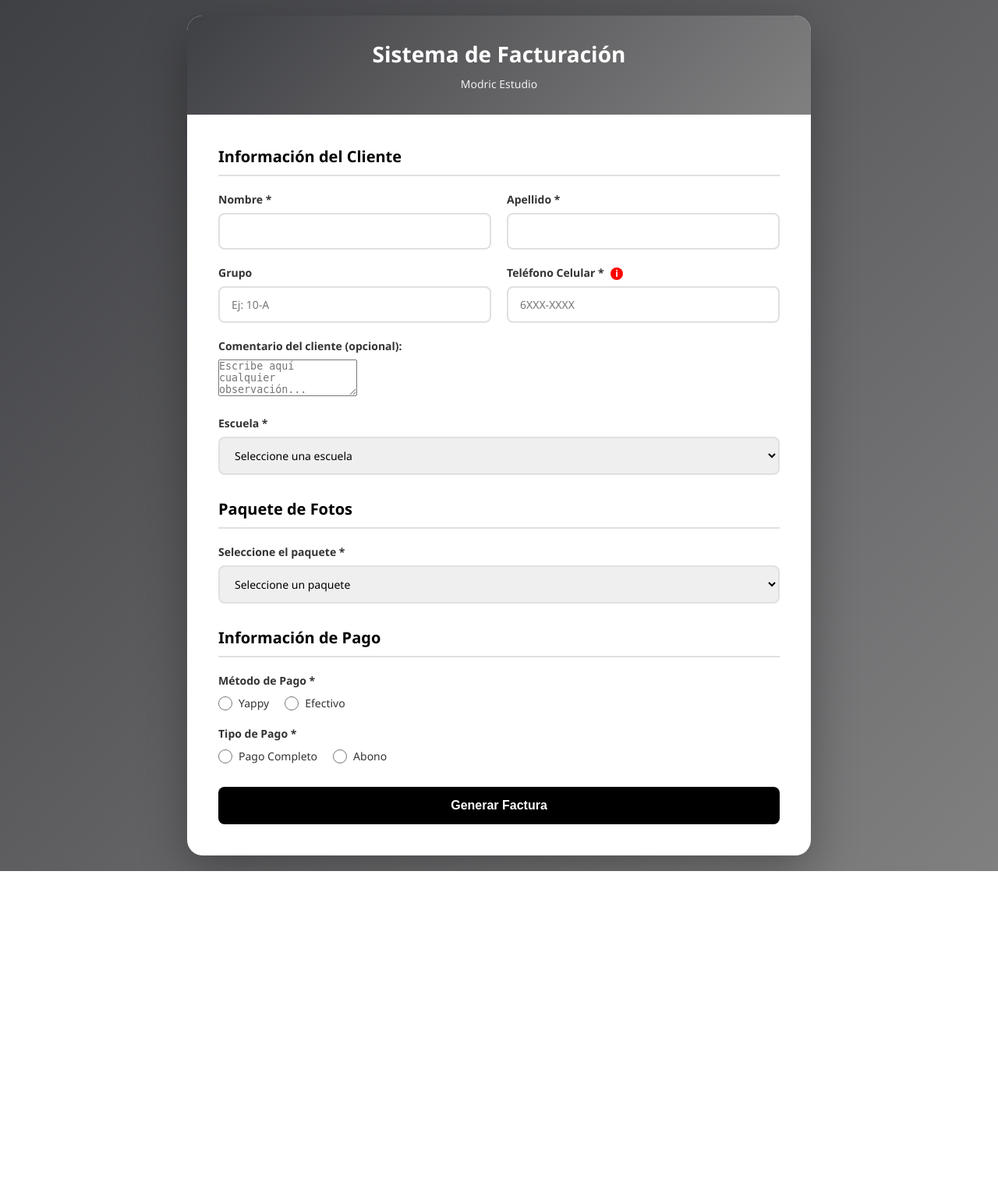
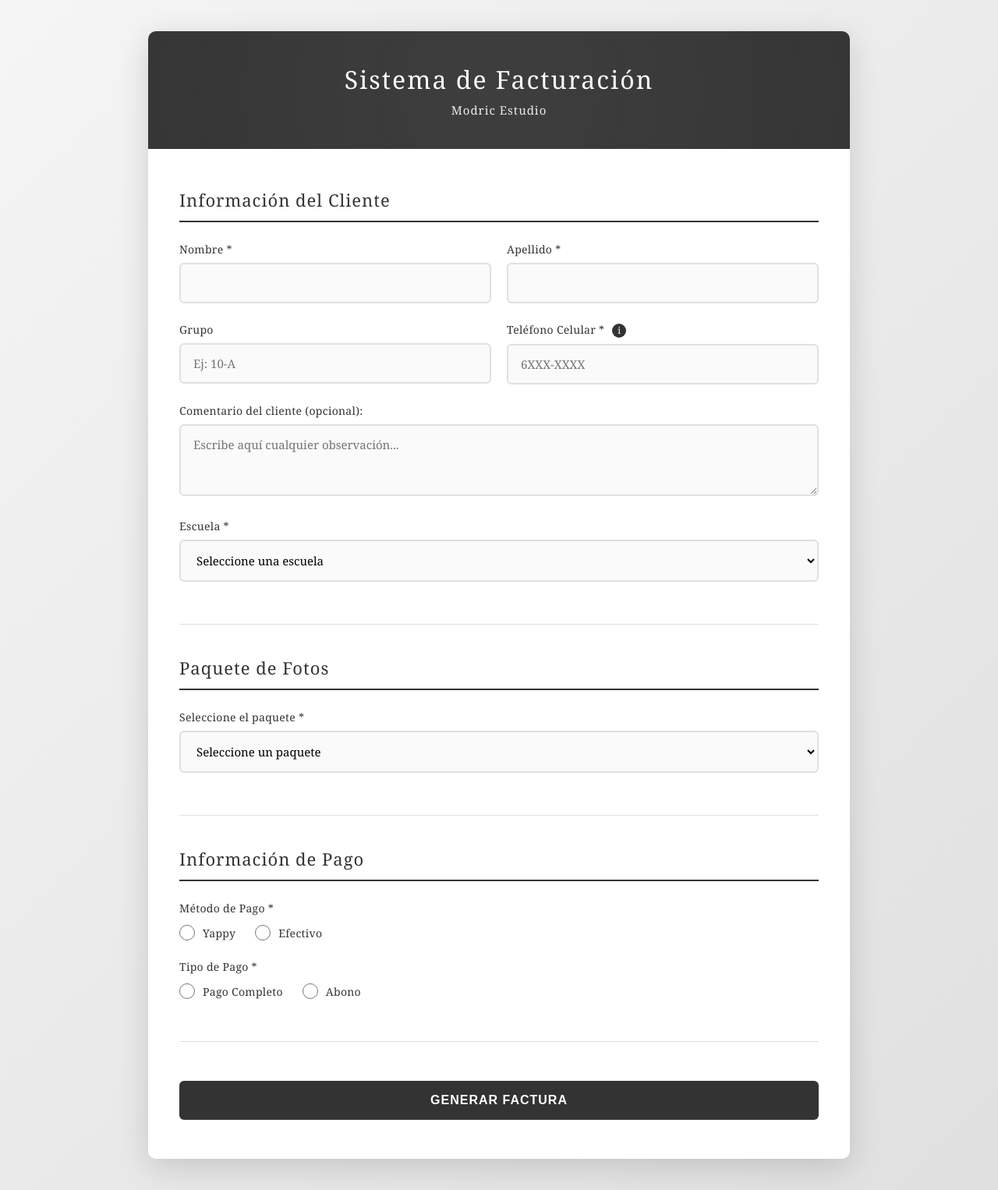
Before and after one commit to GamuDevOne/modric-estudio-web, a PHP site: page /RegistroCliente_Factura/registro.html in a window 1280 px wide. Shown: the whole page at 78% size. Before the commit the page ends 1117 px from the top, so only its background shows below. Run offline with PHP 8.4, Linux system fonts and the light colour scheme.

Commit message:
Nada, literalmente nada

```diff
--- a/RegistroCliente_Factura/registro.css
+++ b/RegistroCliente_Factura/registro.css
@@ -5,125 +5,176 @@
 }
 
 body {
-    font-family: 'Segoe UI', Tahoma, Geneva, Verdana, sans-serif;
-    background: linear-gradient(135deg, #3f4044 0%, #818081 100%);
+    font-family: 'Georgia', 'Times New Roman', serif;
+    background: linear-gradient(135deg, #f5f5f5 0%, #e0e0e0 100%);
     min-height: 100vh;
-    padding: 20px;
+    padding: 40px 20px;
 }
 
 .container {
-    max-width: 800px;
+    max-width: 900px;
     margin: 0 auto;
-    background: white;
-    border-radius: 20px;
-    box-shadow: 0 20px 60px rgba(0, 0, 0, 0.3);
+    background: #fff;
+    border-radius: 10px;
+    box-shadow: 0 10px 40px rgba(0, 0, 0, 0.15);
     overflow: hidden;
 }
 
+/* ==== HEADER ==== */
 .header {
-    background: linear-gradient(135deg, #3f4044 0%, #818081 100%);
+    background: #333;
     color: white;
-    padding: 30px;
+    padding: 40px 30px;
     text-align: center;
+    position: relative;
+    overflow: hidden;
+}
+
+.header::before {
+    content: '';
+    position: absolute;
+    top: -50%;
+    right: -50%;
+    width: 200%;
+    height: 200%;
+    background: radial-gradient(circle, rgba(255,255,255,0.1) 0%, transparent 70%);
+    animation: pulse 8s ease-in-out infinite;
+}
+
+@keyframes pulse {
+    0%, 100% { transform: scale(1); opacity: 0.5; }
+    50% { transform: scale(1.1); opacity: 0.8; }
 }
 
 .header h1 {
-    font-size: 28px;
-    margin-bottom: 10px;
+    font-size: 32px;
+    font-weight: 300;
+    margin-bottom: 8px;
+    letter-spacing: 2px;
+    position: relative;
+    z-index: 1;
 }
 
 .header p {
-    font-size: 14px;
+    font-size: 15px;
     opacity: 0.9;
+    letter-spacing: 1px;
+    position: relative;
+    z-index: 1;
 }
 
+/* ==== FORM CONTAINER ==== */
 .form-container {
-    padding: 40px;
+    padding: 50px 40px;
 }
 
 .form-section {
-    margin-bottom: 30px;
+    margin-bottom: 40px;
+    padding-bottom: 30px;
+    border-bottom: 1px solid #e0e0e0;
+}
+
+.form-section:last-child {
+    border-bottom: none;
 }
 
 .form-section h2 {
-    color: black;
-    font-size: 20px;
-    margin-bottom: 20px;
-    padding-bottom: 10px;
-    border-bottom: 2px solid #e0e0e0;
+    color: #333;
+    font-size: 22px;
+    font-weight: 500;
+    margin-bottom: 25px;
+    padding-bottom: 12px;
+    border-bottom: 2px solid #333;
+    letter-spacing: 1px;
 }
 
+/* ==== FORM GROUPS ==== */
 .form-group {
-    margin-bottom: 20px;
+    margin-bottom: 24px;
+    position: relative;
 }
 
 label {
     display: block;
     margin-bottom: 8px;
     color: #333;
-    font-weight: 600;
+    font-weight: 500;
     font-size: 14px;
+    letter-spacing: 0.3px;
 }
 
 input[type="text"],
 input[type="tel"],
-select {
+select,
+textarea {
     width: 100%;
-    padding: 12px 15px;
+    padding: 14px 16px;
     border: 2px solid #e0e0e0;
-    border-radius: 8px;
-    font-size: 14px;
+    border-radius: 6px;
+    font-size: 15px;
+    font-family: inherit;
     transition: all 0.3s ease;
-    font-family: inherit;
+    background-color: #fafafa;
 }
 
 input[type="text"]:focus,
 input[type="tel"]:focus,
-select:focus {
+select:focus,
+textarea:focus {
     outline: none;
-    border-color: #000000;
-    box-shadow: 0 0 0 3px rgba(102, 126, 234, 0.1);
+    border-color: #333;
+    background-color: #fff;
+    box-shadow: 0 0 0 4px rgba(51, 51, 51, 0.05);
 }
 
+textarea {
+    resize: vertical;
+    min-height: 80px;
+}
+
+/* ==== ROW LAYOUT ==== */
 .row {
     display: grid;
     grid-template-columns: 1fr 1fr;
     gap: 20px;
 }
 
+/* ==== RADIO BUTTONS ==== */
 .radio-group {
     display: flex;
-    gap: 20px;
-    margin-top: 10px;
+    gap: 25px;
+    margin-top: 12px;
 }
 
 .radio-option {
     display: flex;
     align-items: center;
-    gap: 8px;
+    gap: 10px;
     cursor: pointer;
 }
 
 input[type="radio"] {
-    width: 18px;
-    height: 18px;
+    width: 20px;
+    height: 20px;
     cursor: pointer;
-    accent-color: blue;
+    accent-color: #333;
 }
 
 .radio-option label {
     margin: 0;
     cursor: pointer;
     font-weight: 500;
+    color: #333;
 }
 
+/* ==== ABONO SECTION ==== */
 .abono-section {
     display: none;
-    margin-top: 15px;
-    padding: 20px;
+    margin-top: 20px;
+    padding: 25px;
     background: #f8f9fa;
     border-radius: 8px;
-    border-left: 4px solid blue;
+    border-left: 4px solid #333;
 }
 
 .abono-section.active {
@@ -134,7 +185,7 @@ input[type="radio"] {
 @keyframes slideDown {
     from {
         opacity: 0;
-        transform: translateY(-10px);
+        transform: translateY(-15px);
     }
     to {
         opacity: 1;
@@ -142,71 +193,125 @@ input[type="radio"] {
     }
 }
 
+/* ==== TOTAL INFO ==== */
+.total-info {
+    display: block;
+    margin-top: 8px;
+    font-size: 13px;
+    color: #333;
+    font-weight: 600;
+}
+
+/* ==== SUBMIT BUTTON ==== */
 .submit-btn {
     width: 100%;
-    padding: 15px;
-    background: black;
+    padding: 16px;
+    background: #333;
     color: white;
     border: none;
-    border-radius: 8px;
+    border-radius: 6px;
     font-size: 16px;
     font-weight: 600;
+    letter-spacing: 1px;
+    text-transform: uppercase;
     cursor: pointer;
-    transition: transform 0.2s ease, box-shadow 0.2s ease;
+    transition: all 0.3s ease;
+    margin-top: 10px;
 }
 
 .submit-btn:hover {
+    background: #000;
     transform: translateY(-2px);
-    box-shadow: 0 10px 20px rgba(102, 126, 234, 0.3);
+    box-shadow: 0 8px 20px rgba(0, 0, 0, 0.3);
 }
 
 .submit-btn:active {
     transform: translateY(0);
 }
 
+/* ==== ERROR STYLES ==== */
 .error {
-    color: #dc3545;
-    font-size: 12px;
-    margin-top: 5px;
+    color: #d32f2f;
+    font-size: 13px;
+    margin-top: 6px;
     display: none;
+    font-weight: 500;
 }
 
 .error.active {
     display: block;
 }
 
-input.invalid {
-    border-color: #dc3545;
+input.invalid,
+select.invalid,
+textarea.invalid {
+    border-color: #d32f2f;
+    background-color: #ffebee;
 }
 
+/* ==== INFO ICON ==== */
+.info-icon {
+    display: inline-block;
+    width: 18px;
+    height: 18px;
+    background: #333;
+    color: white;
+    border-radius: 50%;
+    text-align: center;
+    line-height: 18px;
+    font-size: 12px;
+    margin-left: 6px;
+    cursor: help;
+    font-style: normal;
+}
+
+/* ==== RESPONSIVE ==== */
 @media (max-width: 768px) {
-    .row {
-        grid-template-columns: 1fr;
+    body {
+        padding: 20px 10px;
     }
 
     .form-container {
-        padding: 20px;
+        padding: 30px 20px;
     }
 
-    .header {
-        padding: 20px;
+    .row {
+        grid-template-columns: 1fr;
+        gap: 0;
     }
 
     .header h1 {
-        font-size: 24px;
+        font-size: 26px;
+    }
+
+    .form-section h2 {
+        font-size: 19px;
+    }
+
+    .radio-group {
+        flex-direction: column;
+        gap: 15px;
     }
 }
 
-.info-icon {
-    display: inline-block;
-    width: 16px;
-    height: 16px;
-    background: red;
-    color: white;
-    border-radius: 50%;
-    text-align: center;
-    line-height: 16px;
-    font-size: 12px;
-    margin-left: 5px;
-    cursor: help;
+@media (max-width: 480px) {
+    .header {
+        padding: 30px 20px;
+    }
+
+    .header h1 {
+        font-size: 22px;
+    }
+
+    .form-container {
+        padding: 25px 15px;
+    }
+
+    input[type="text"],
+    input[type="tel"],
+    select,
+    textarea {
+        padding: 12px 14px;
+        font-size: 14px;
+    }
 }
--- a/RegistroCliente_Factura/registro.html
+++ b/RegistroCliente_Factura/registro.html
@@ -65,6 +65,13 @@
                             <option value="Otra">Otra</option>
                         </select>
                         <span class="error" id="escuelaError">Por favor seleccione una escuela</span>
+                    </div>
+                                        <div class="abono-section" id="otraEscuelaSection" style="display: none;">
+                        <div class="form-group">
+                            <label for="otraEscuela">Especificar escuela *</label>
+                            <input type="text" id="otraEscuela" name="otraEscuela" placeholder="Nombre de la escuela">
+                            <span class="error" id="otraEscuelaError">Por favor especifique la escuela</span>
+                        </div>
                     </div>
                 </div>
 
--- a/RegistroCliente_Factura/registro.js
+++ b/RegistroCliente_Factura/registro.js
@@ -25,6 +25,26 @@ tipoPagoRadios.forEach(radio => {
         }
     });
 });
+
+// === 🏫 Mostrar/ocultar campo "Otra escuela" ===
+const escuelaSelect = document.getElementById('escuela');
+const otraEscuelaSection = document.getElementById('otraEscuelaSection');
+const otraEscuelaInput = document.getElementById('otraEscuela');
+
+escuelaSelect.addEventListener('change', function() {
+    if (this.value === 'Otra') {
+        otraEscuelaSection.style.display = 'block';
+        otraEscuelaSection.classList.add('active');
+        otraEscuelaInput.required = true;
+    } else {
+        otraEscuelaSection.style.display = 'none';
+        otraEscuelaSection.classList.remove('active');
+        otraEscuelaInput.required = false;
+        otraEscuelaInput.value = '';
+        hideError('otraEscuela');
+    }
+});
+
 
 // === 💵 Formateo de cantidad de abono ===
 cantidadAbonoInput.addEventListener('input', function (e) {
--- a/combo-graduacion/combo-principal.css
+++ b/combo-graduacion/combo-principal.css
@@ -9,6 +9,7 @@ body {
     gap: 40px;
     flex-wrap: wrap;
     padding: 50px 0;
+    padding-top: 110px; /* compensa el header fijo (ajustar si es necesario) */
 }
 
 .producto-card {
```
Also changed, not shown: combo-graduacion/combo-principal.html (+5 -5 lines), combo-graduacion/combo1.html (+5 -5 lines), combo-graduacion/combo2.html (+5 -5 lines), combo-graduacion/combo3.html (+5 -5 lines).
